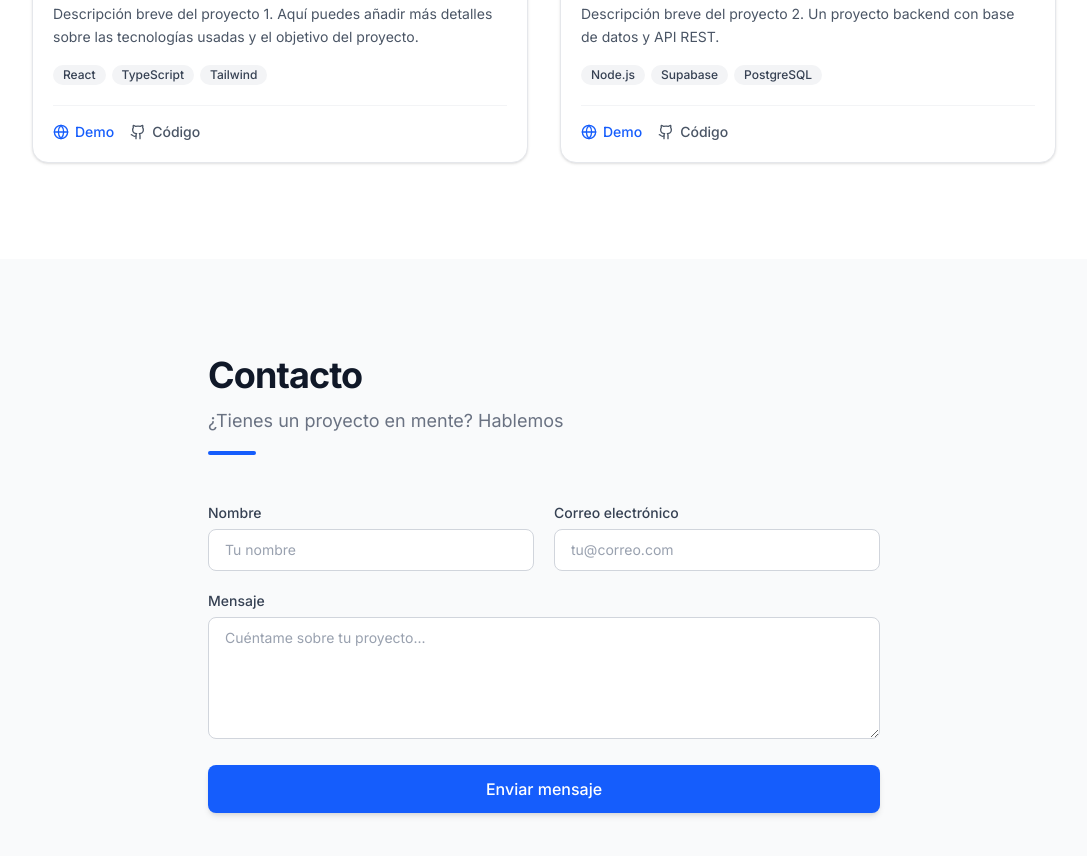
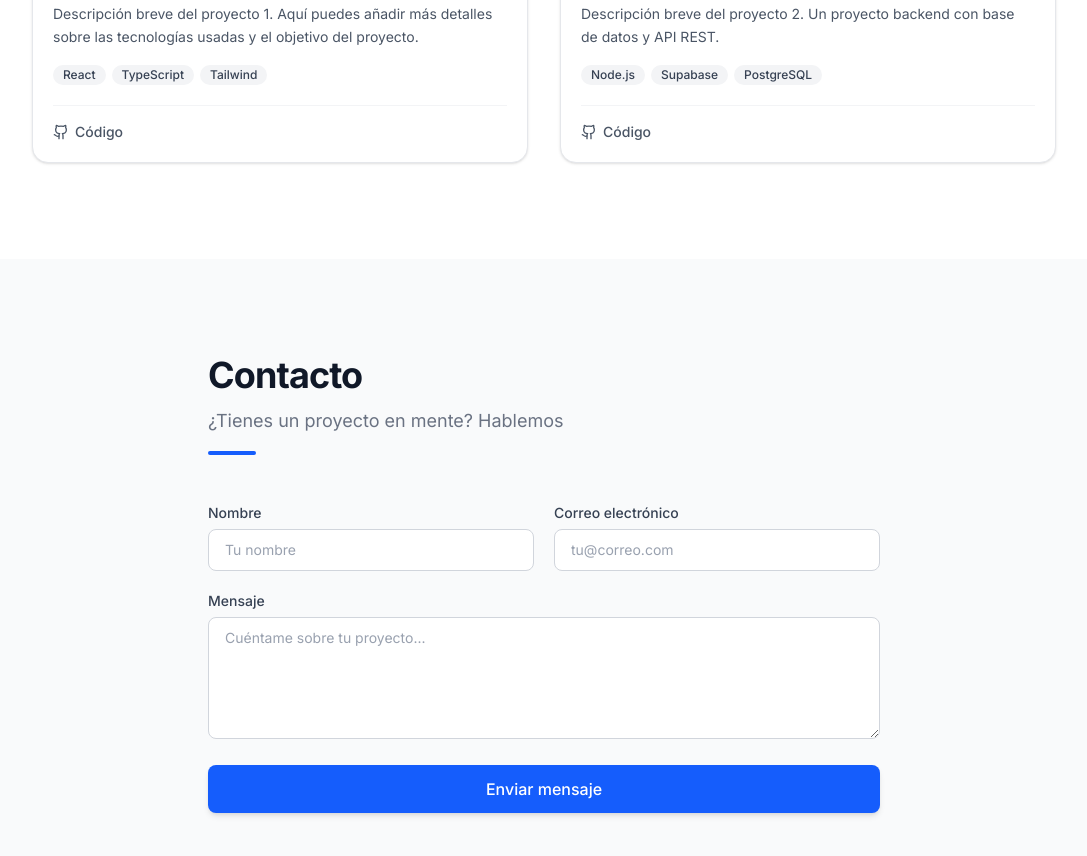
Before and after one commit to RicardoAlustiza/myportfolio, a React (Vite) app: page / in a window 1280 px wide. Shown: the part 1880-2736 px from the top of the page, without its empty margins (96-1183 px from the left). Built offline with nearby package versions, Linux system fonts and the light colour scheme; no server answers.

Commit message:
Arreglado link de linkedIn

```diff
--- a/src/data/portfolio.ts
+++ b/src/data/portfolio.ts
@@ -8,14 +8,14 @@ export const NAV_LINKS: NavLink[] = [
 
 export const SOCIAL_LINKS: SocialLink[] = [
   { href: 'https://github.com/RicardoAlustiza', label: 'GitHub' },
-  { href: 'https://linkedin.com/in/ricardoalustiza', label: 'LinkedIn' },
+  { href: 'https://linkedin.com/in/ricardo-alustiza-rosales-95b71b149', label: 'LinkedIn' },
 ];
 
 export const PROJECTS: ProjectMeta[] = [
   {
     id: '1',
     image: 'images/1920x1080-aesthetic-glrfk0ntspz3tvxg.jpg',
-    link: 'https://your-live-link.com',
+    link: '',
     githubLink: 'https://github.com/RicardoAlustiza',
     tags: ['React', 'TypeScript', 'Tailwind'],
     featured: true,
@@ -23,7 +23,7 @@ export const PROJECTS: ProjectMeta[] = [
   {
     id: '2',
     image: 'images/1920x1080-aesthetic-glrfk0ntspz3tvxg.jpg',
-    link: 'https://your-live-link.com',
+    link: '',
     githubLink: 'https://github.com/RicardoAlustiza',
     tags: ['Node.js', 'Supabase', 'PostgreSQL'],
     featured: false,
```
